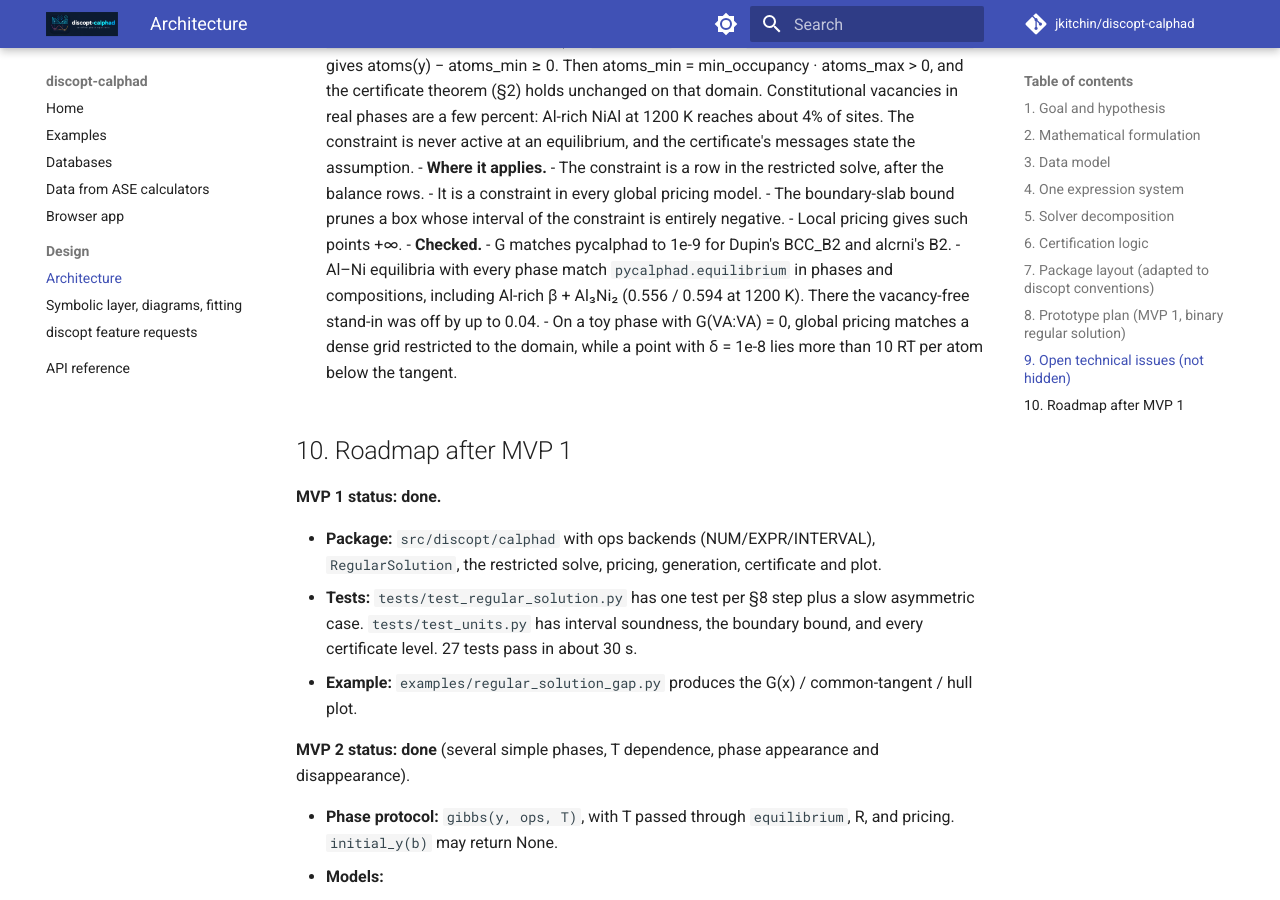
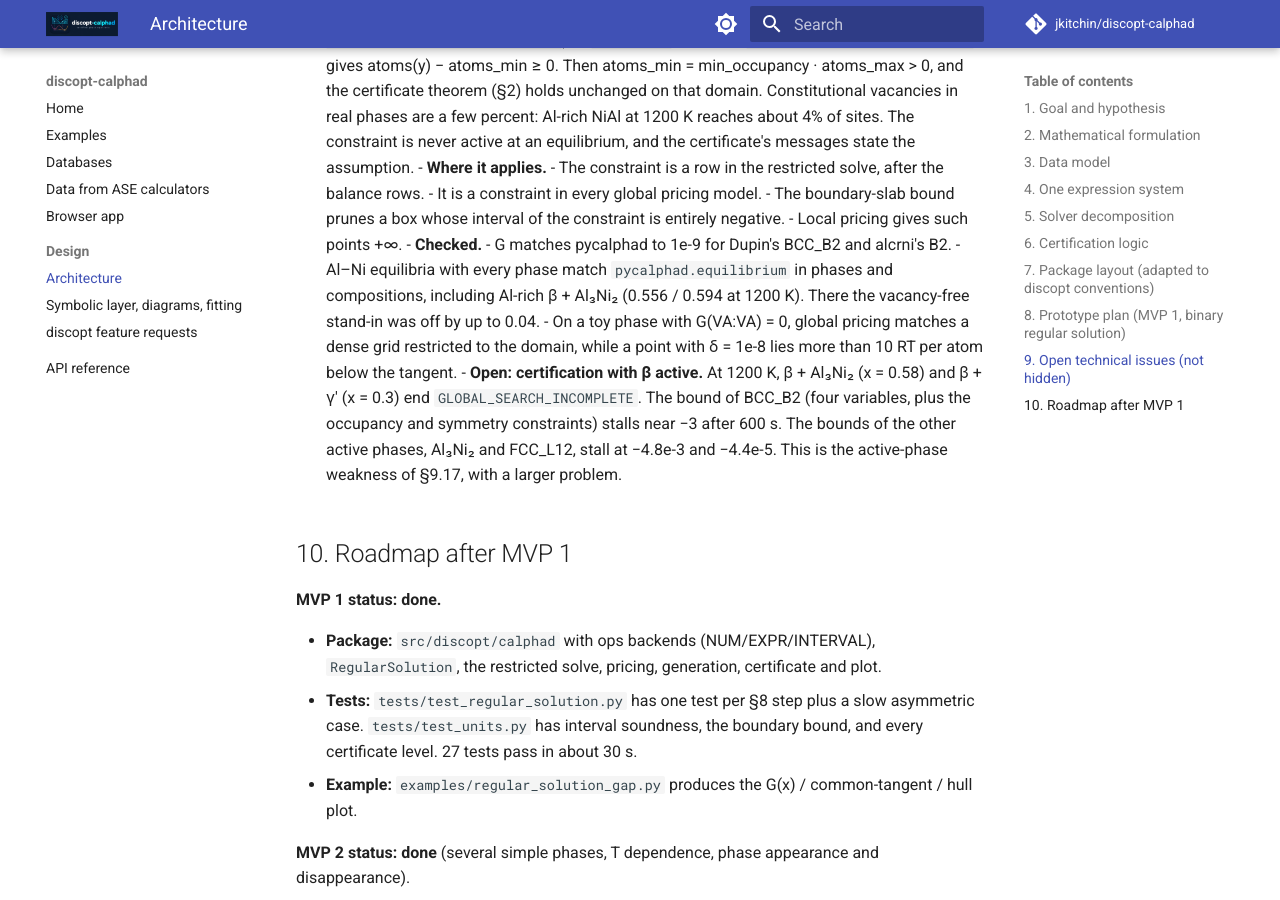
Before and after one commit to jkitchin/discopt-calphad, an MkDocs documentation site: the page built from docs/architecture.md, in a window 1280 px wide and 900 px high, scrolled down 13778 px. Built offline with MkDocs 1.6.1 and Material for MkDocs 9.7.7, drawn with Linux system fonts in a browser that asks for light colours; comment, search, counter and statistics services are not loaded.

Commit message:
docs: #6 full Al-Ni order-disorder example and figures; certification with beta active is open
Co-Authored-By: Claude Opus 5.5 <noreply@anthropic.com>
Claude-Session: https://claude.ai/code/session_017bmvbK5DwkxUkjbXKSKyyG

```diff
--- a/docs/architecture.md
+++ b/docs/architecture.md
@@ -663,6 +663,12 @@ building the prototype. The upstream requests are tracked in discopt#1249.
       - On a toy phase with G(VA:VA) = 0, global pricing matches a dense
         grid restricted to the domain, while a point with δ = 1e-8 lies more
         than 10 RT per atom below the tangent.
+    - **Open: certification with β active.** At 1200 K, β + Al₃Ni₂
+      (x = 0.58) and β + γ′ (x = 0.3) end `GLOBAL_SEARCH_INCOMPLETE`. The
+      bound of BCC_B2 (four variables, plus the occupancy and symmetry
+      constraints) stalls near −3 after 600 s. The bounds of the other
+      active phases, Al₃Ni₂ and FCC_L12, stall at −4.8e-3 and −4.4e-5. This
+      is the active-phase weakness of §9.17, with a larger problem.
 
 ## 10. Roadmap after MVP 1
 
```
Also changed, not shown: docs/examples.md (+24 -19 lines), 2 other files.
